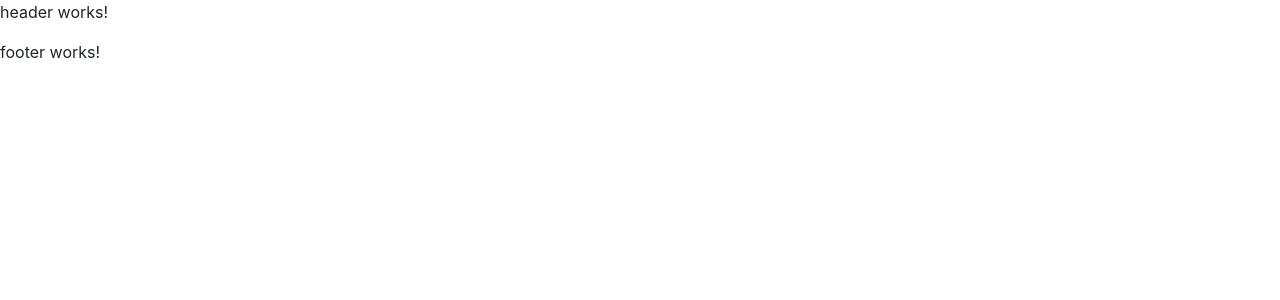
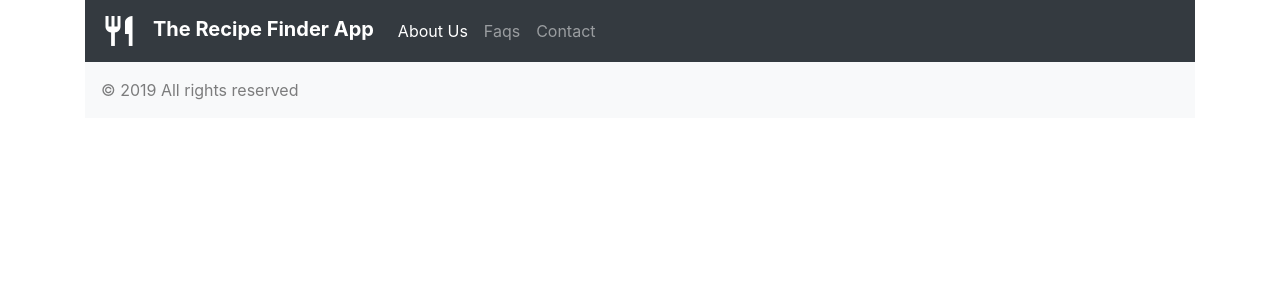
Before and after one commit to jjsanbra/RecipesSearchApp, an Angular app: page / in a window 1280 px wide. Shown: the top 300 px of the page. Built offline with nearby package versions, Linux system fonts and the light colour scheme.

Commit message:
Start the header dev

```diff
--- a/src/app/app.component.html
+++ b/src/app/app.component.html
@@ -1,3 +1,3 @@
-<app-header></app-header>
-<router-outlet></router-outlet>
-<app-footer></app-footer>
+<app-header class="container"></app-header>
+<router-outlet class="container"></router-outlet>
+<app-footer class="container"></app-footer>
--- a/src/app/components/shared/footer/footer.component.html
+++ b/src/app/components/shared/footer/footer.component.html
@@ -1 +1,5 @@
-<p>footer works!</p>
+<nav class="navbar navbar-light bg-light">
+    <span class="navbar-text">
+      &copy; 2019 All rights reserved
+    </span>
+</nav>
--- a/src/app/components/shared/header/header.component.html
+++ b/src/app/components/shared/header/header.component.html
@@ -1 +1,27 @@
-<p>header works!</p>
+<nav class="navbar navbar-expand-lg navbar-dark bg-dark">
+    <a class="navbar-brand" [routerLink]="'.'">
+        <i class="material-icons md-36 mr-3">restaurant</i>
+        <strong>The Recipe Finder App</strong>
+    </a>
+
+    <!-- Step 3: Toggle the value of the property when the toggler button is clicked. -->
+    <button class="navbar-toggler" type="button" (click)="isMenuCollapsed = !isMenuCollapsed">
+      &#9776;
+    </button>
+
+    <!-- Step 2: Add the ngbCollapse directive to the element below. -->
+    <div [ngbCollapse]="isMenuCollapsed" class="collapse navbar-collapse">
+      <ul class="navbar-nav">
+        <li class="nav-item active">
+          <!-- Step 4: Close the menu when a link is clicked. -->
+          <a class="nav-link" [routerLink]="'.'" (click)="isMenuCollapsed = true">About Us</a>
+        </li>
+        <li class="nav-item">
+          <a class="nav-link" [routerLink]="'.'" (click)="isMenuCollapsed = true">Faqs</a>
+        </li>
+        <li class="nav-item">
+          <a class="nav-link" [routerLink]="'.'" (click)="isMenuCollapsed = true">Contact</a>
+        </li>
+      </ul>
+    </div>
+  </nav>
--- /dev/null
+++ b/src/assets/scss/components/_icons.scss
@@ -0,0 +1,9 @@
+.material-icons {
+    vertical-align: middle;
+    &.md-18 { font-size: 18px; }
+    &.md-24 { font-size: 24px; }
+    &.md-36 { font-size: 36px; }
+    &.md-48 { font-size: 48px; }
+    &.md-60 { font-size: 60px; }
+    &.md-72 { font-size: 72px; }
+}
--- /dev/null
+++ b/src/assets/scss/global.scss
@@ -0,0 +1,7 @@
+/* Components Imports */
+@import './components/icons';
+
+
+* {
+    outline: none !important;
+}
--- a/src/index.html
+++ b/src/index.html
@@ -9,6 +9,8 @@
   <link href="https://fonts.googleapis.com/icon?family=Material+Icons" rel="stylesheet">
 </head>
 <body>
-  <app-root></app-root>
+  <div class="container-fluid">
+    <app-root class="row"></app-root>
+  </div>
 </body>
 </html>
--- a/src/styles.scss
+++ b/src/styles.scss
@@ -5,6 +5,9 @@
 // For more information: https://material.angular.io/guide/theming
 @import '~@angular/material/theming';
 // Plus imports for other components in your app.
+
+//Global Styles
+@import './assets/scss/global.scss';
 
 // Include the common styles for Angular Material. We include this here so that you only
 // have to load a single css file for Angular Material in your app.
```
